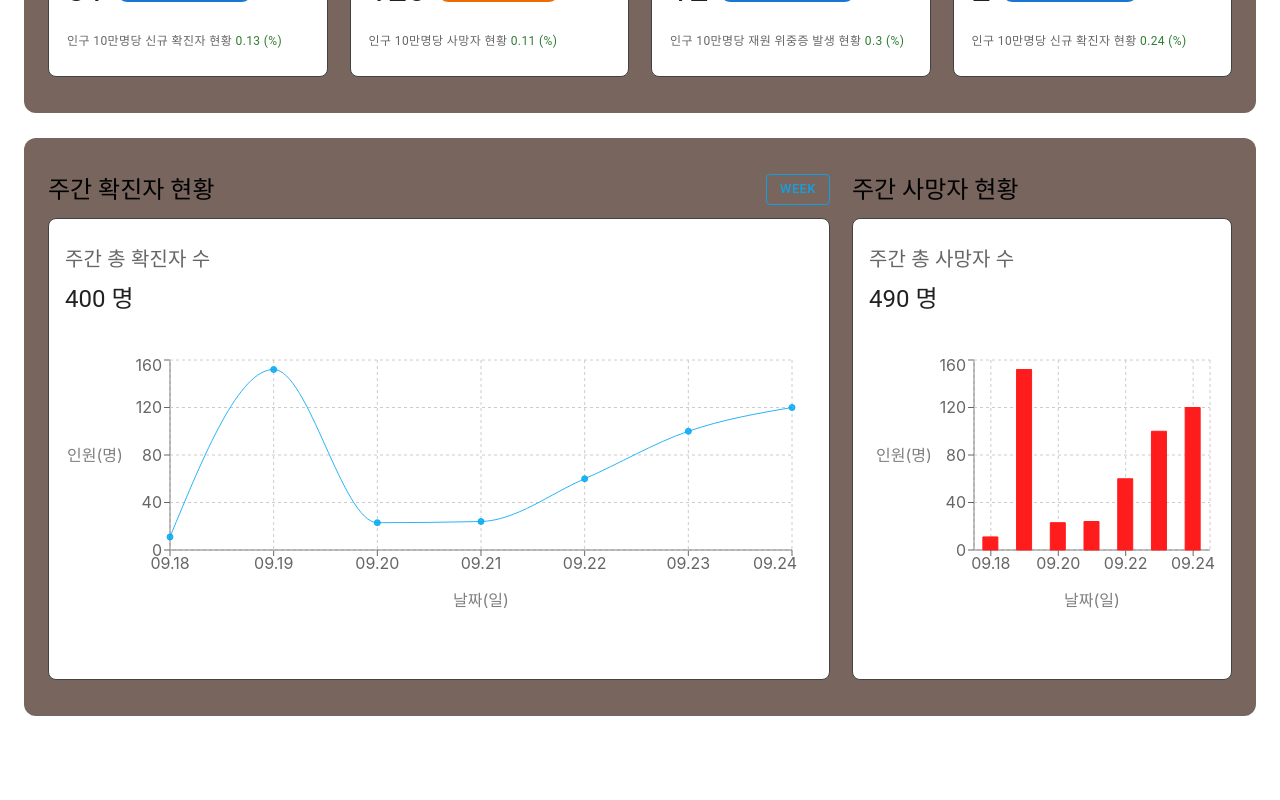
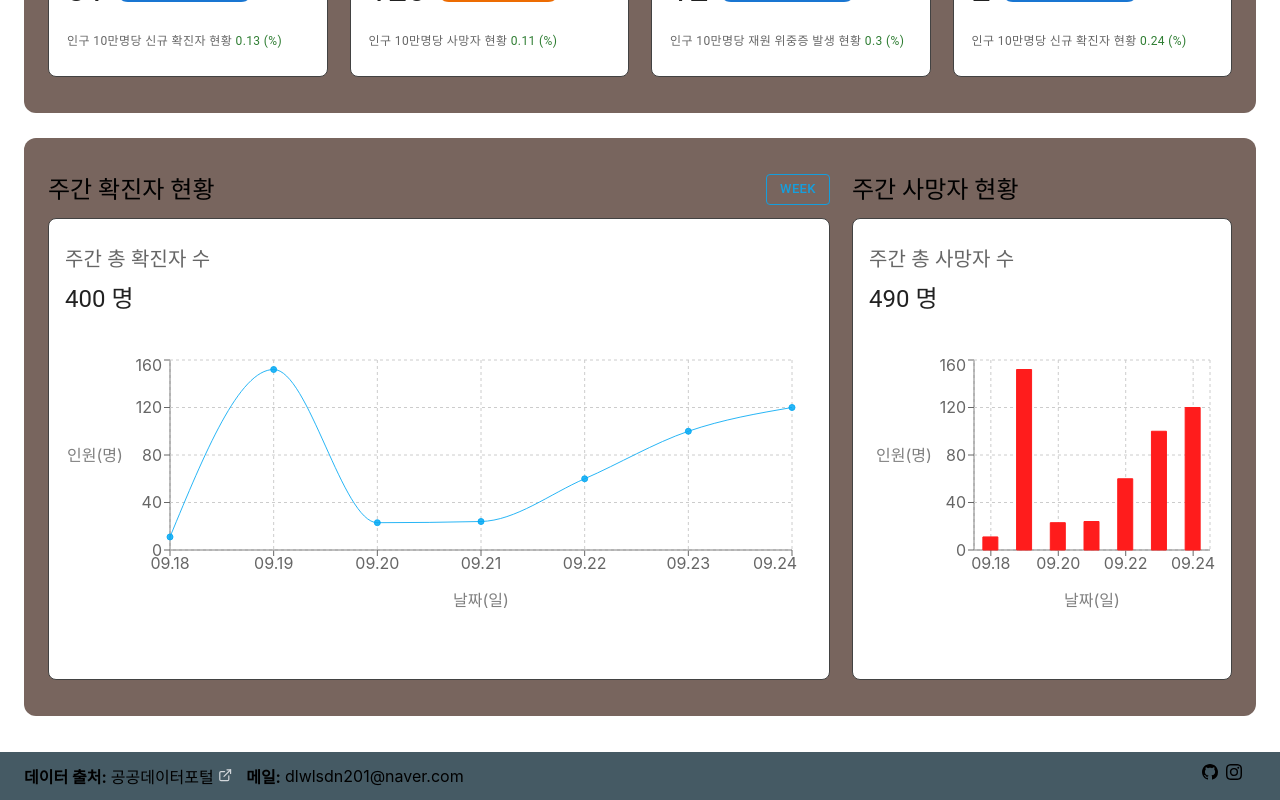
Before and after one commit to dlwlsdn201/project--statistic-covid19--nextjs, a Next.js app: page / in a window 1280 px wide. Shown: the part 264-1064 px from the top of the page. Before the commit the page ends 1040 px from the top, so only its background shows below. Built offline with nearby package versions, Linux system fonts and the light colour scheme; no server answers.

Commit message:
:lipstick: resolved #8 Footer UI 구현

```diff
--- a/components/Dashboard/index.jsx
+++ b/components/Dashboard/index.jsx
@@ -224,7 +224,9 @@ const Dashboard = () => {
 										주간 총 확진자 수
 									</Typography>
 									<Typography variant='h5'>
-										{`${getTotalValueOfWeekly(chartData?.confirmations)} 명`}
+										{`${getTotalValueOfWeekly(
+											chartData?.confirmations
+										).toLocaleString()} 명`}
 									</Typography>
 								</Stack>
 								<div style={{ padding: '40px 0px 0px' }}>
--- /dev/null
+++ b/components/Footer/index.tsx
@@ -0,0 +1,42 @@
+import Link from 'next/link';
+import React from 'react';
+import { FiExternalLink } from 'react-icons/fi';
+import { BsGithub, BsInstagram } from 'react-icons/bs';
+const Footer = () => {
+	return (
+		<div className='footer-container'>
+			<div className='block-left'>
+				<span className='footer-content'>
+					<strong className='footer-content-label'>데이터 출처:</strong>
+					<Link href='https://www.data.go.kr/'>
+						<a className='link-content'>
+							<span className='resource-link'>공공데이터포털</span>
+							<FiExternalLink size={'0.9em'} color={'#d3d7db'} />
+						</a>
+					</Link>
+				</span>
+				<span className='footer-content'>
+					<strong className='footer-content-label'> 메일:</strong>
+					dlwlsdn201@naver.com
+				</span>
+			</div>
+			<div className='block-right'>
+				<div className='footer-content icons-wrapper'>
+					<Link href='https://github.com/dlwlsdn201/'>
+						<a className='icon'>
+							<BsGithub />
+						</a>
+					</Link>
+					<Link href='https://www.instagram.com/binary_wooo/'>
+						<a className='icon'>
+							<BsInstagram />
+						</a>
+					</Link>
+				</div>
+			</div>
+			{/* <span className='lookup-time'>{`(${nowTime} 기준)`}</span> */}
+		</div>
+	);
+};
+
+export default Footer;
--- a/components/Layout.tsx
+++ b/components/Layout.tsx
@@ -5,6 +5,7 @@ import { useTheme } from '@mui/material/styles';
 import { useMediaQuery } from '@mui/material';
 import Header from './Header';
 import MiniDrawerStyled from './MiniDrawerStyled';
+import Footer from './Footer';
 type TProp = {
 	children: JSX.Element;
 };
@@ -25,6 +26,7 @@ const Layout: FC<TProp> = ({ children }) => {
 			)} */}
 				<div>{children}</div>
 			</div>
+			<Footer />
 		</>
 	);
 };
--- a/package.json
+++ b/package.json
@@ -28,6 +28,7 @@
     "react-device-detect": "^2.2.2",
     "react-dom": "18.2.0",
     "react-element-to-jsx-string": "^15.0.0",
+    "react-icons": "^4.6.0",
     "react-number-format": "^4.9.3",
     "react-redux": "^8.0.2",
     "react-router-dom": "^6.3.0",
--- a/styles/common/index.css
+++ b/styles/common/index.css
@@ -1,3 +1,3 @@
-.Header-container {
+.header-container {
   background: #455A64;
 }
--- a/styles/globals.css
+++ b/styles/globals.css
@@ -44,11 +44,60 @@ a {
   font-size: 0.8em;
 }
 
+/* Footer */
+.footer-container {
+    background: #455A64;
+  padding: 12px 24px;
+  display: flex;
+  justify-content: space-between;
+}
+
+.block-left {
+  display: flex;
+  justify-content: flex-start;
+}
+
+.block-right {
+  flex: 0.1;
+}
+
+.footer-content {
+  margin-right: 14px;
+  display: flex;
+  align-items: center;
+}
+
+.link-content {
+  display: flex;
+  align-items: center;
+}
+
+.footer-content-label {
+  margin-right: 4px;
+}
+
+.resource-link {
+  margin-right: 4px;
+}
+
+.icons-wrapper {
+  display: flex;
+  justify-content: flex-end;
+}
+
+.icon {
+  margin-left: 8px;
+}
+
 /* Grid */
 .grid-container {
   /* border: 1px solid red; */
   background: #78655e;
   border-radius: 12px 12px 12px 12px;
     padding: 36px 24px;
-    margin-bottom: 2%;
+  }
+
+  .grid-container:first-child {
+  margin-bottom: 2%;
+
 }
```
Also changed, not shown: 2 other files (tests, documents, lock files or other folders).
